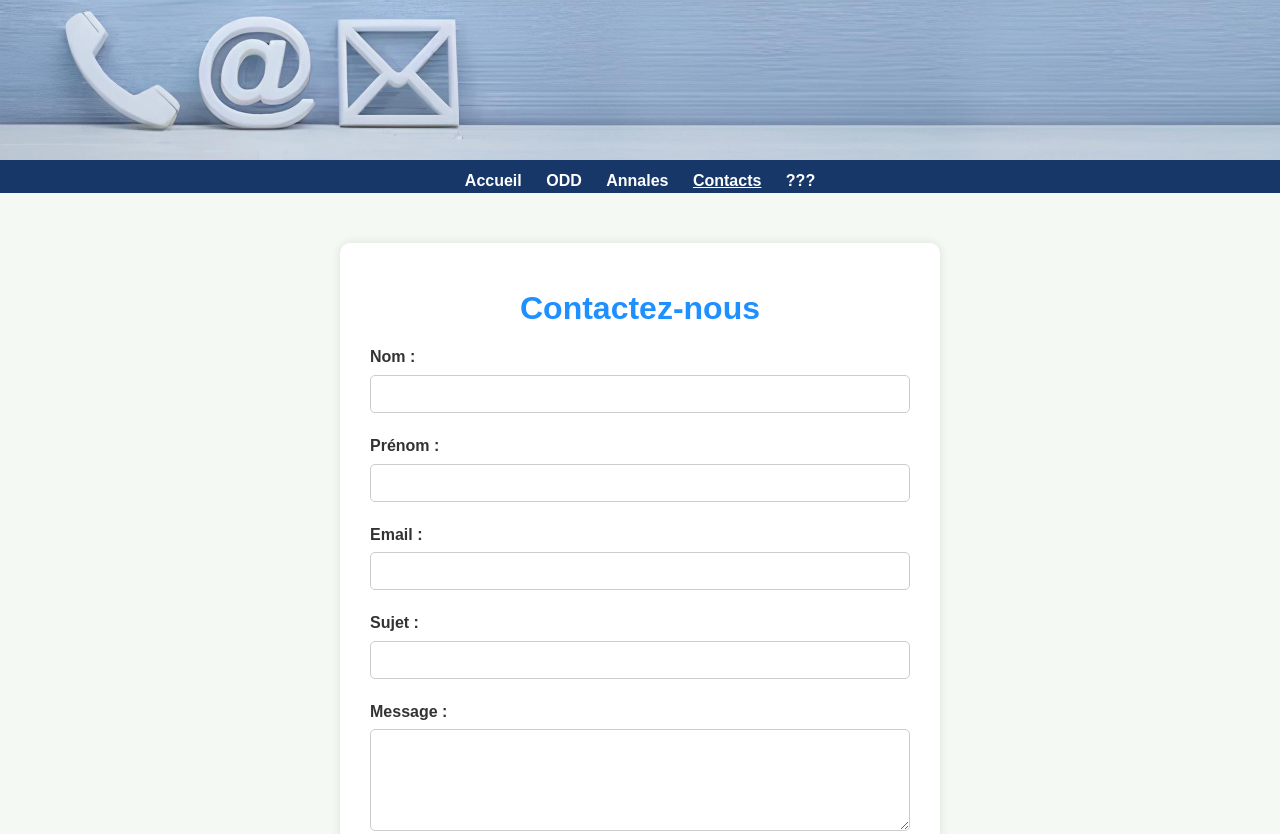
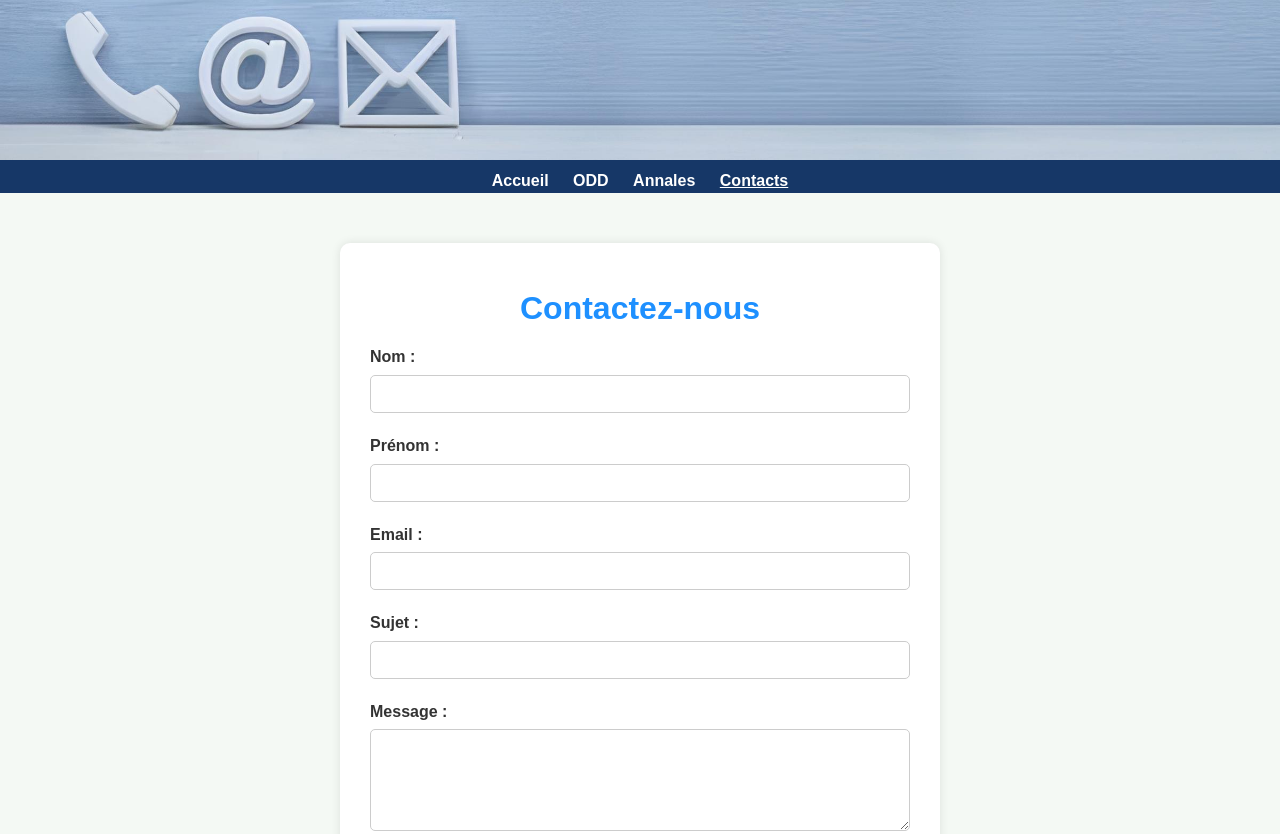
Before and after one commit to Fanto974/ProjetWebS4, a website: page HTML/Contact.html in a window 1280 px wide. Shown: the top 834 px of the page. Drawn offline with Linux system fonts and the light colour scheme.

Commit message:
Update Contact.html

```diff
--- a/HTML/Contact.html
+++ b/HTML/Contact.html
@@ -17,7 +17,6 @@
         <a href="./ODD.html" id="oddLink">ODD</a>
         <a href="./Annales.html" id="annalesLink">Annales</a>
         <a href="./Contact.html" id="contactLink">Contacts</a>
-        <a href="./Jeu.html" id="gameLink">???</a>
     </nav>
 </header>
 
```
